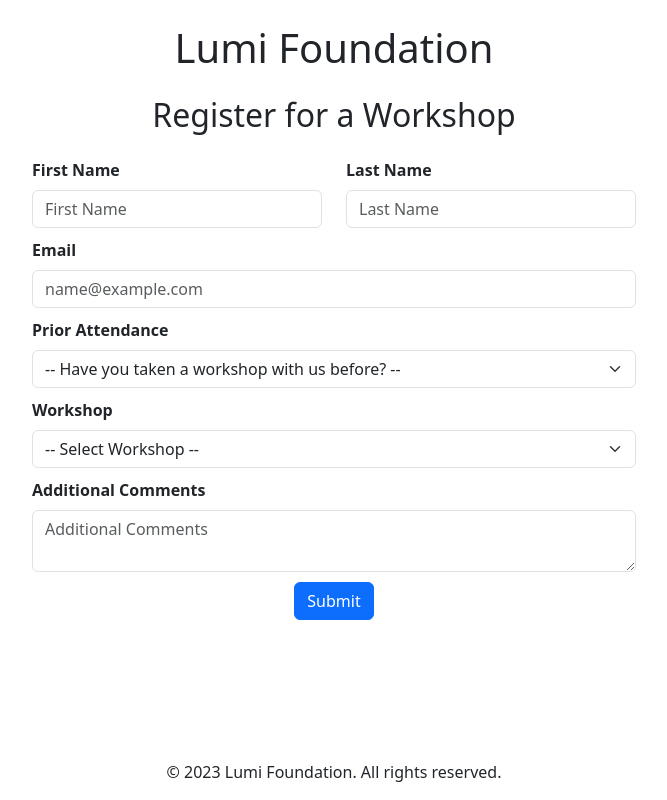
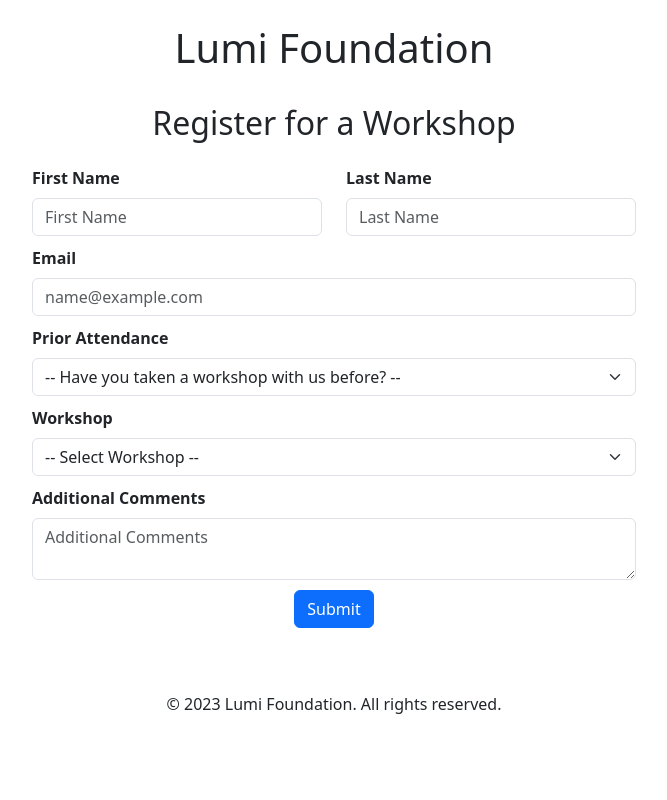
Before and after one commit to opierez/olivia-fullstack-project, a React (Create React App) app in the folder intsureview_fe/: page / in a window 1280 px wide. Shown: the whole page, without its empty margins (306-973 px from the left). Built offline with nearby package versions, Linux system fonts and the light colour scheme.

Commit message:
fixed footer overlap

```diff
--- a/intsureview_fe/src/App.js
+++ b/intsureview_fe/src/App.js
@@ -4,9 +4,10 @@ import Header from "./components/Header";
 import Content from "./components/Content";
 import Footer from "./components/Footer";
 
+
 function App() {
   return (
-    <div className="App">
+    <div className="App d-flex flex-column min-vh-100">
       <Header />
       <Content />
       <Footer />
--- a/intsureview_fe/src/components/Content.js
+++ b/intsureview_fe/src/components/Content.js
@@ -2,7 +2,7 @@ import Form from "./Form";
 
 function Content() {
   return (
-    <div className="content mt-4">
+    <div className="content mt-4 mb-5">
         <h2>Register for a Workshop</h2>
         <Form />
     </div>
--- a/intsureview_fe/src/components/Footer.js
+++ b/intsureview_fe/src/components/Footer.js
@@ -1,6 +1,6 @@
 function Footer() {
   return (
-    <footer className="fixed-bottom py-3 text-center">
+    <footer className="py-3 text-center">
         <div className="container">
             <p className="mb-0">© {new Date().getFullYear()} Lumi Foundation. All rights reserved.</p>
         </div>
```
Also changed, not shown: 1 other file (tests, documents, lock files or other folders).
